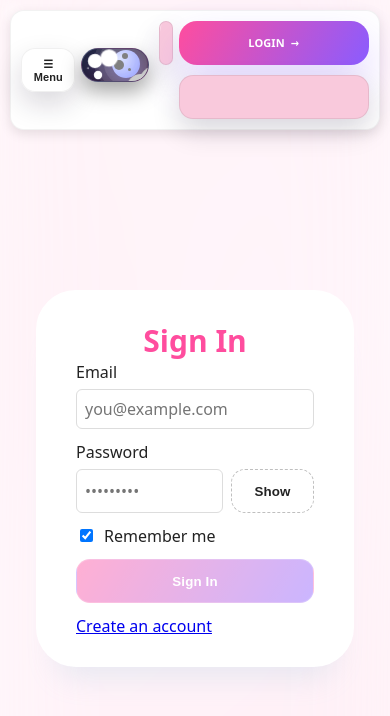
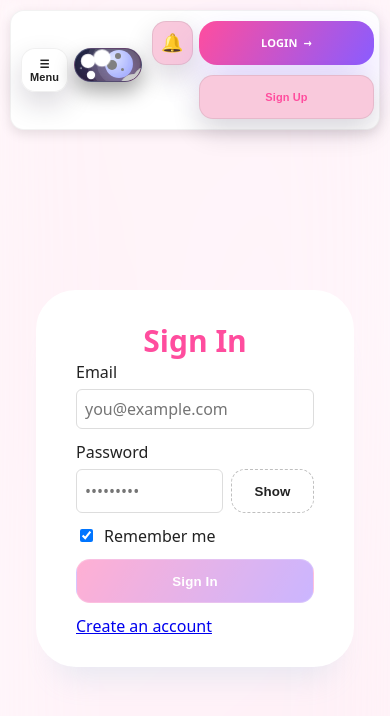
Before and after one commit to ghaithdaref/task-manager, a React (Vite) app in the folder apps/web/: page /signin in a window 390 px wide. Shown: the top 716 px of the page. Built offline with nearby package versions, Linux system fonts and the light colour scheme; no server answers.

Commit message:
Fix: Ensure bell button is always visible and revert Logout button to show text/icon

```diff
--- a/apps/web/src/styles.css
+++ b/apps/web/src/styles.css
@@ -178,15 +178,14 @@
     height: 28px;
   }
   /* Fix: Hide text in the Logout button on mobile to save space */
-  /* Final Fix: Force Logout button to be icon-only */
+  /* Revert final fix to allow Logout text/icon to show */
   .floating-controls__cluster--right .button:last-child {
-    padding: 6px; /* Minimal square button for icon only */
-    font-size: 0; /* Hide text */
-    text-indent: -9999px; /* Hide text */
+    padding: 4px 8px; /* Minimal button padding */
+    font-size: 11px; /* Minimal font size */
   }
-  .floating-controls__cluster--right .button:last-child .button-icon {
-    font-size: 14px; /* Minimal icon size */
-    text-indent: 0; /* Restore icon position */
+  /* Fix: Ensure bell button is always visible on mobile */
+  .floating-controls__cluster--right .button:first-child {
+    display: flex !important;
   }
 }
 [data-theme="dark"] .floating-controls .overlay-block {
```
